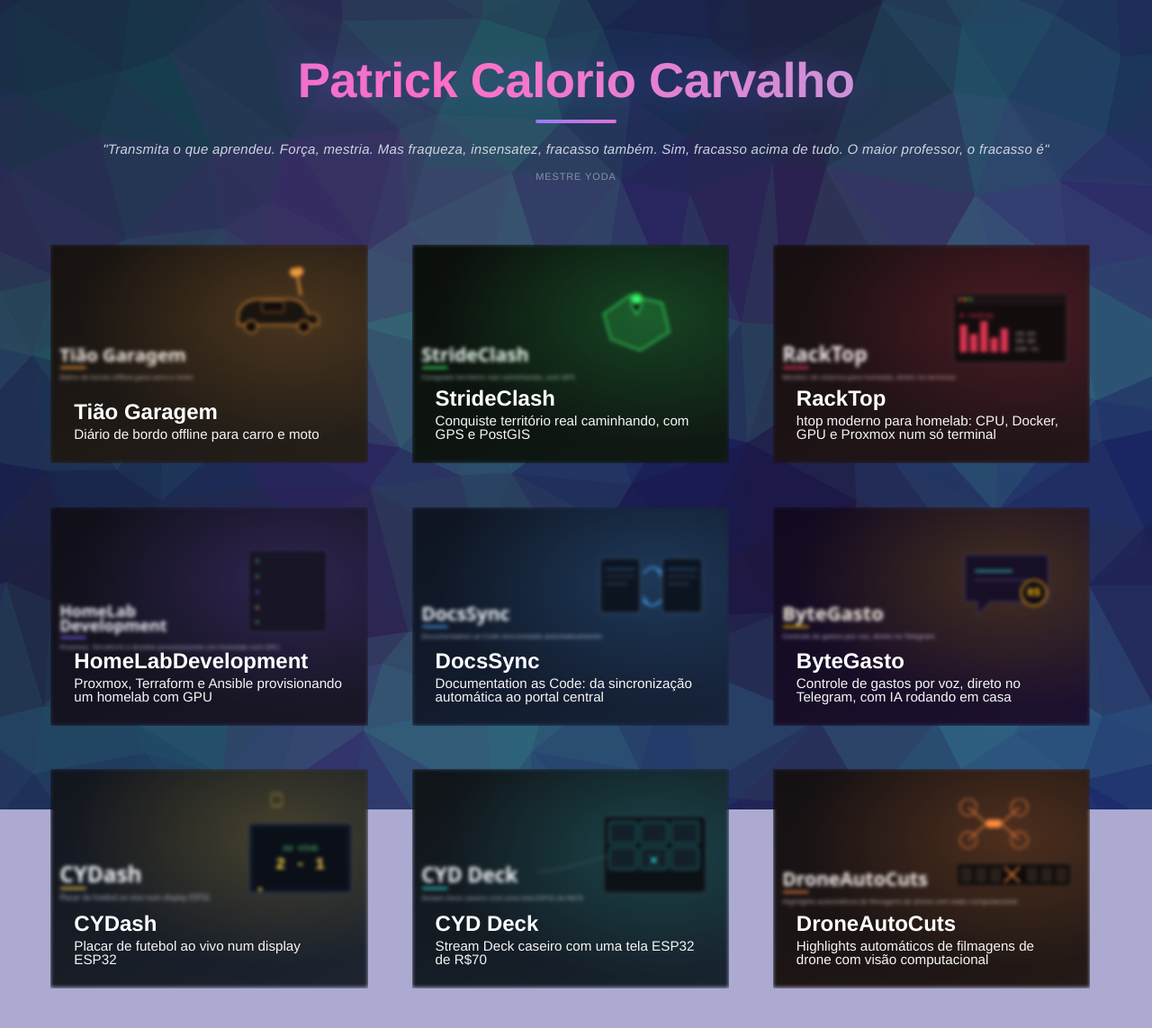
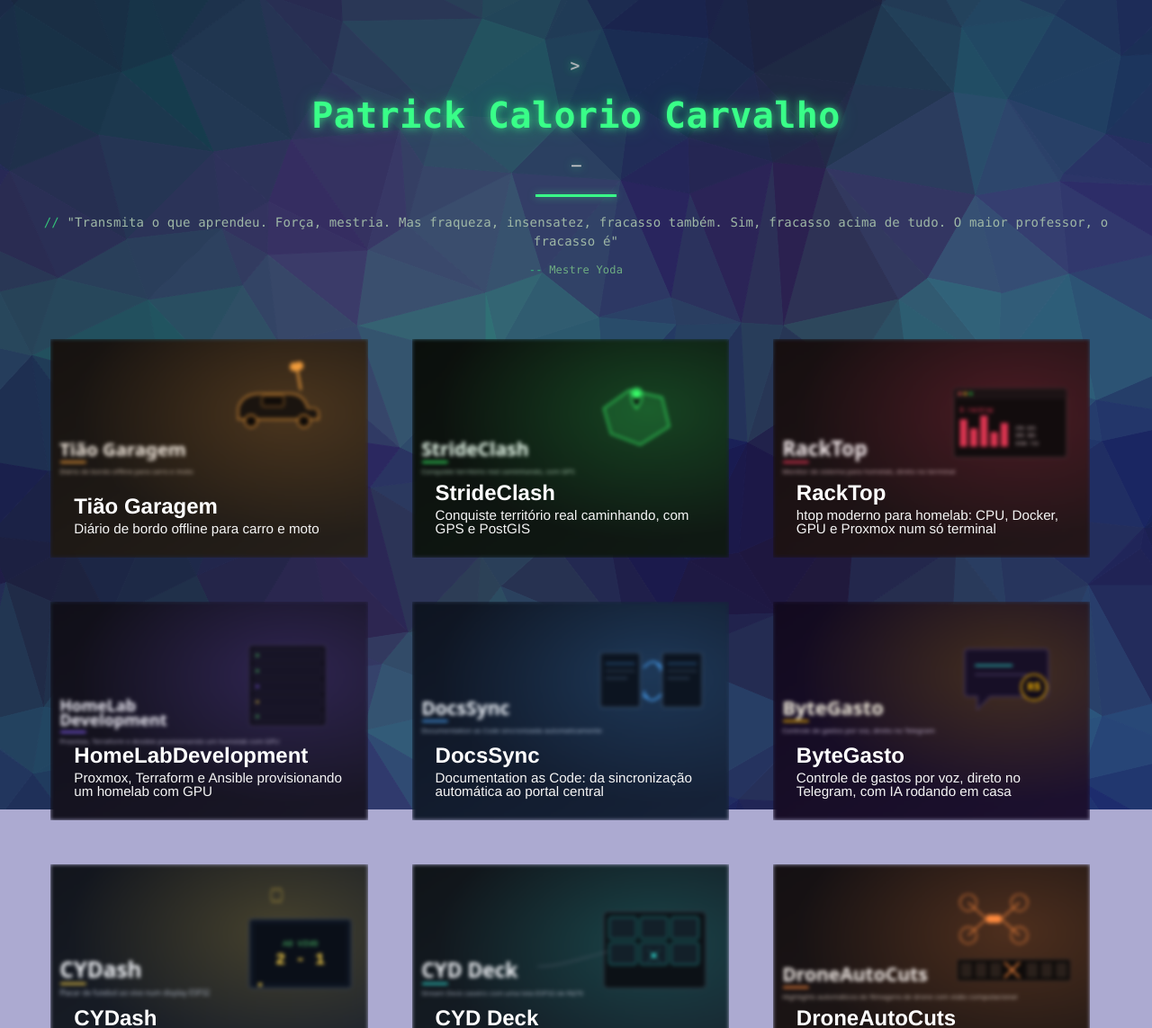
Before and after one commit to PatrickCalorioCarvalho/PatrickCalorioCarvalho.github.io, a Jekyll site: the page built from index.html, in a window 1280 px wide, cut to the strip 0-1143 px from the top of the page. Shown: the whole strip at 90% size. Built offline with Jekyll 4.4.1, drawn with Linux system fonts in a browser that asks for light colours.

Commit message:
Troca titulo por estilo terminal/HUD neon minimalista
Substitui o gradiente animado por um visual mais minimalista e
gamer: fonte monoespacada, verde neon unico com brilho pulsante
sutil, prompt "> " e cursor piscando no titulo, e a frase/autor
como comentarios de terminal ("// ..." / "-- ...").

Co-Authored-By: Claude Sonnet 5 <noreply@anthropic.com>

```diff
--- a/css/modern-blog.css
+++ b/css/modern-blog.css
@@ -274,45 +274,41 @@ a:focus {
 }
 
 .header__title {
-	font-size: 3.4em;
-	font-weight: 800;
-	line-height: 1.15;
-	letter-spacing: -.01em;
+	font-family: Consolas, 'Courier New', monospace;
+	font-size: 2.5em;
+	font-weight: 700;
+	line-height: 1.3;
+	letter-spacing: .01em;
 	margin: .5em 0 0;
-	color: #ccc;
-	background: linear-gradient(120deg, #6dd5fa, #8a7dff, #ff6ec7, #6dd5fa);
-	background-size: 300% 300%;
-	-webkit-background-clip: text;
-	background-clip: text;
-	-webkit-text-fill-color: transparent;
-	filter: drop-shadow(0 0 18px rgba(125, 95, 255, .35));
-	animation: header-gradient 8s ease infinite, header-fade-in 900ms ease-out;
+	color: #39ff88;
+	text-shadow: 0 0 6px rgba(57, 255, 136, .45), 0 0 16px rgba(57, 255, 136, .2);
+	animation: header-fade-in 600ms ease-out, header-glow-pulse 3.2s ease-in-out infinite;
 }
 
-@supports not ((-webkit-background-clip: text) or (background-clip: text)) {
-	.header__title {
-		color: #ccc;
-	}
+.header__prompt {
+	color: #2ecf70;
+	opacity: .8;
+	margin-right: .1em;
+}
+
+.header__cursor {
+	display: inline-block;
+	margin-left: .06em;
+	animation: header-cursor-blink 1.1s steps(1) infinite;
 }
 
 .header__underline {
 	width: 90px;
-	height: 4px;
+	height: 3px;
 	margin: .7em auto 1.1em;
-	border-radius: 4px;
-	background: linear-gradient(90deg, #6dd5fa, #8a7dff, #ff6ec7);
-	background-size: 300% 100%;
-	animation: header-gradient 8s ease infinite, header-underline-grow 700ms 300ms both cubic-bezier(.2, .8, .2, 1);
+	background: #39ff88;
+	box-shadow: 0 0 8px rgba(57, 255, 136, .55);
+	animation: header-underline-grow 500ms 200ms both cubic-bezier(.2, .8, .2, 1);
 }
 
 .header__quote {
-	animation: header-fade-in 900ms 200ms both ease-out;
-}
-
-@keyframes header-gradient {
-	0% { background-position: 0% 50%; }
-	50% { background-position: 100% 50%; }
-	100% { background-position: 0% 50%; }
+	font-family: Consolas, 'Courier New', monospace;
+	animation: header-fade-in 600ms 150ms both ease-out;
 }
 
 @keyframes header-fade-in {
@@ -325,10 +321,21 @@ a:focus {
 	to { width: 90px; opacity: 1; }
 }
 
+@keyframes header-cursor-blink {
+	0%, 49% { opacity: 1; }
+	50%, 100% { opacity: 0; }
+}
+
+@keyframes header-glow-pulse {
+	0%, 100% { text-shadow: 0 0 6px rgba(57, 255, 136, .4), 0 0 14px rgba(57, 255, 136, .18); }
+	50% { text-shadow: 0 0 10px rgba(57, 255, 136, .7), 0 0 24px rgba(57, 255, 136, .32); }
+}
+
 @media (prefers-reduced-motion: reduce) {
 	.header__title,
 	.header__underline,
-	.header__quote {
+	.header__quote,
+	.header__cursor {
 		animation: none;
 	}
 }
@@ -360,8 +367,8 @@ a:focus {
 
 @media screen and (max-width: 40em) {
 	.header__title {
-		font-size: 2.4em;
-		line-height: 1.2;
+		font-size: 1.5em;
+		line-height: 1.35;
 	}
 }
 
@@ -412,15 +419,23 @@ a:focus {
 	transform: scale(1)!important;
 }
 .frase {
-	font-size: 15px;
-	font-style: italic;
-	letter-spacing: .02em;
-	margin: 0 0 6px;
-	color: #cfd3e0;
+	font-size: 14px;
+	letter-spacing: .01em;
+	margin: 0 0 4px;
+	color: #9fb8a6;
+}
+.frase:before {
+	content: "// ";
+	color: #39ff88;
+	opacity: .7;
 }
 .autor {
-	font-size: 11px;
-	letter-spacing: .08em;
-	text-transform: uppercase;
-	color: #8890a6;
+	font-size: 12px;
+	letter-spacing: .02em;
+	color: #6fae82;
 }
+.autor:before {
+	content: "-- ";
+	color: #39ff88;
+	opacity: .6;
+}
--- a/index.html
+++ b/index.html
@@ -29,7 +29,7 @@ layout: compress
 <body class="body">
 <div class="container">
     <header class="header">
-        <h1 class="header__title">Patrick Calorio Carvalho</h1>
+        <h1 class="header__title"><span class="header__prompt">&gt;</span> Patrick Calorio Carvalho<span class="header__cursor">_</span></h1>
         <div class="header__underline"></div>
         <div class="header__quote">
             <p class="frase" id="frase"></p>
```
